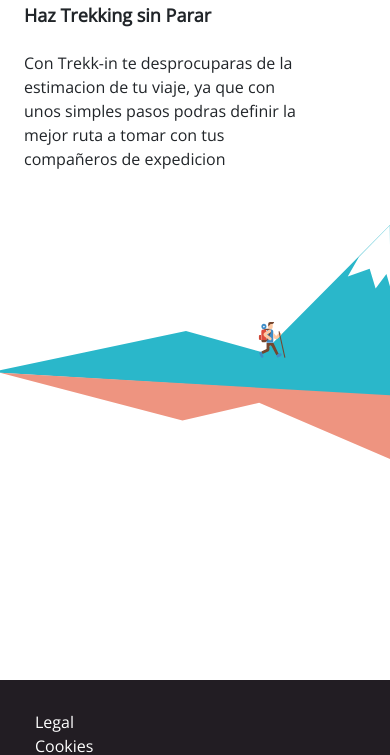
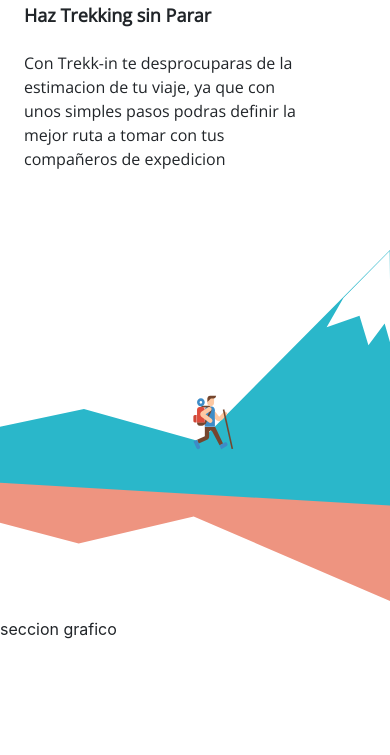
Before and after one commit to Ellamir/trekking, a plain HTML site: page index.html in a window 390 px wide. Shown: the part 61-816 px from the top of the page. Drawn offline with nearby package versions, Linux system fonts and the light colour scheme.

Commit message:
header funcionando iphone5

```diff
--- a/assets/sass/layout/_header.scss
+++ b/assets/sass/layout/_header.scss
@@ -5,15 +5,15 @@ header{
     .franja{
     background-image: url('../img/bg-hero.svg');
     background-repeat: no-repeat;
-    background-position-y: center;
+    background-position-y: bottom;
     background-position-x: right;
-    width: 100vw;
-    height: 80vh;
+    background-size: 150vw;
+    //background-size: 500px;
+
 
         div.texto{
             width: 80%;
             padding-left: 1.5rem;
-
 
             h1 {
                 font-weight: 700;
@@ -23,7 +23,7 @@ header{
 
             p {
                 line-height: 1.5rem;
-                padding-bottom: 12rem;
+                padding-bottom: 51vh;
                 font-size: medium;
             }
 
--- a/index.html
+++ b/index.html
@@ -52,9 +52,13 @@ MCw98/SFnGE8fJT3GXwEOngsV7Zt27NXFoaoApmYm81iuXoPkFOJwJ8ERdknLPMO" crossorigin="a
         </div>
       </div>
     </header>
-    <!-- seccion grafico
+    seccion grafico
 
     <main>
+      <p>&nbsp;</p>
+<p>&nbsp;</p><p>&nbsp;</p><p>&nbsp;</p><p>&nbsp;</p><p>&nbsp;</p><p>&nbsp;</p>
+
+      <!--
     <section class="section1">
       <img src="assets/img/bar-graph.svg">
       <div class="texto">
@@ -67,8 +71,10 @@ MCw98/SFnGE8fJT3GXwEOngsV7Zt27NXFoaoApmYm81iuXoPkFOJwJ8ERdknLPMO" crossorigin="a
 <p>&nbsp;</p>
 <p>&nbsp;</p><p>&nbsp;</p><p>&nbsp;</p><p>&nbsp;</p><p>&nbsp;</p><p>&nbsp;</p>
 
-    </section>
-  </main> -->
+    </section> -->
+  </main>
+  <p>&nbsp;</p>
+  <p>&nbsp;</p><p>&nbsp;</p><p>&nbsp;</p><p>&nbsp;</p><p>&nbsp;</p><p>&nbsp;</p>
 
 
 
```
Also changed, not shown: assets/css/style.css, 1 other file.
